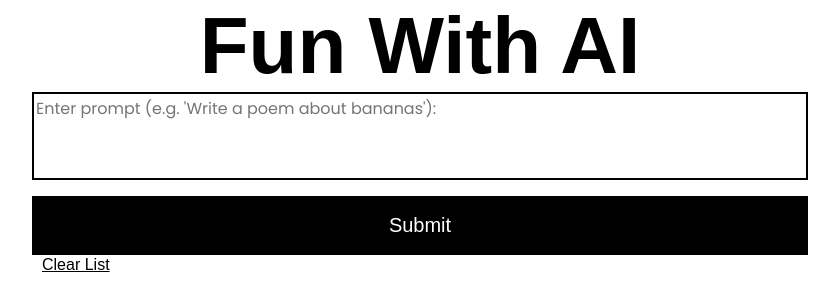
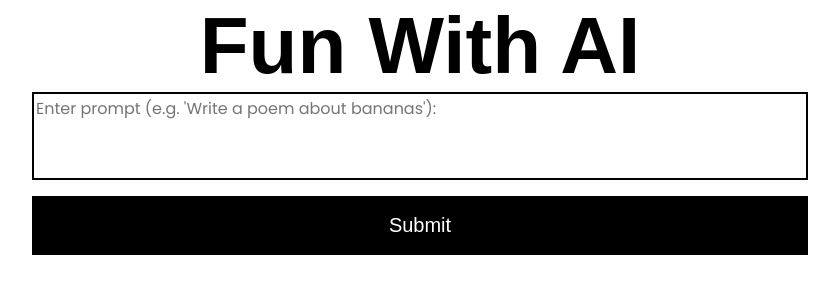
Before and after one commit to maniutin/fun-with-ai, a React (Create React App) app: page / in a window 1280 px wide. Shown: the top 308 px of the page, without its empty margins (220-1059 px from the left). Built offline with nearby package versions, Linux system fonts and the light colour scheme; a web font is replaced by a local one.

Commit message:
display Clear List only if the list exists

```diff
--- a/src/components/ResultList.js
+++ b/src/components/ResultList.js
@@ -33,11 +33,13 @@ export default function ResultList(props) {
     <div className="result-list">
       <div className="result-list-top">
         {pastPrompts.length !== 0 && <h1>Results</h1>}
-        {!beingCleared && (
+
+        {!beingCleared && pastPrompts.length !== 0 && (
           <button id="clear-list-button" onClick={clearListConfirmation}>
             Clear List
           </button>
         )}
+
         {beingCleared && (
           <div className="clear-list-confirmation">
             <p id="confirmation-prompt">Are you sure?</p>
@@ -53,6 +55,7 @@ export default function ResultList(props) {
           </div>
         )}
       </div>
+
       <div className="recent-prompts">{promptEntry}</div>
     </div>
   );
```
